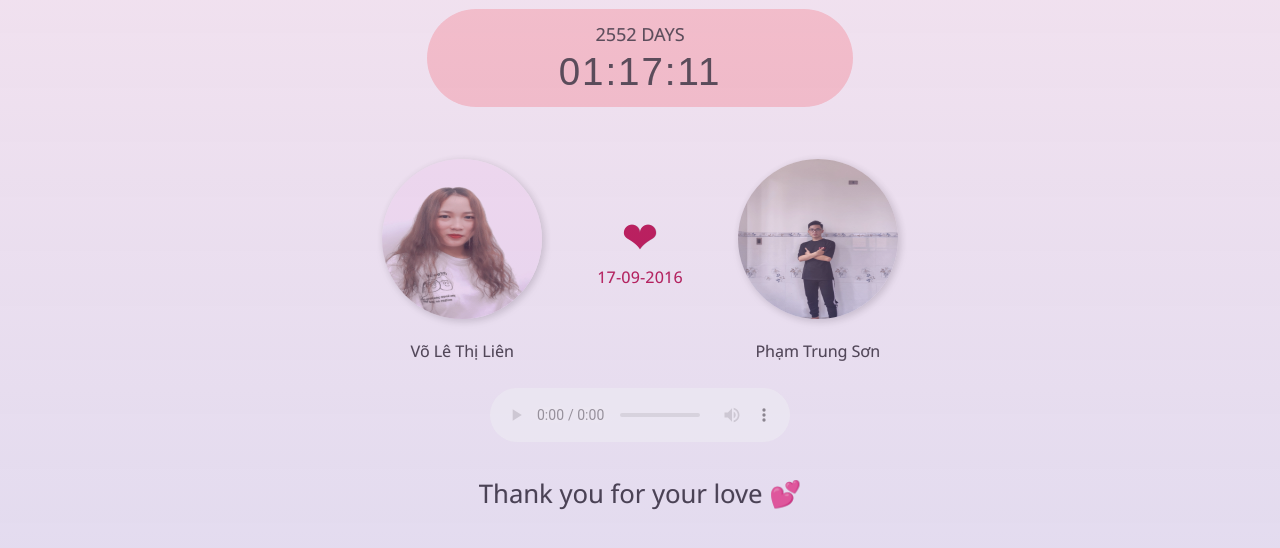
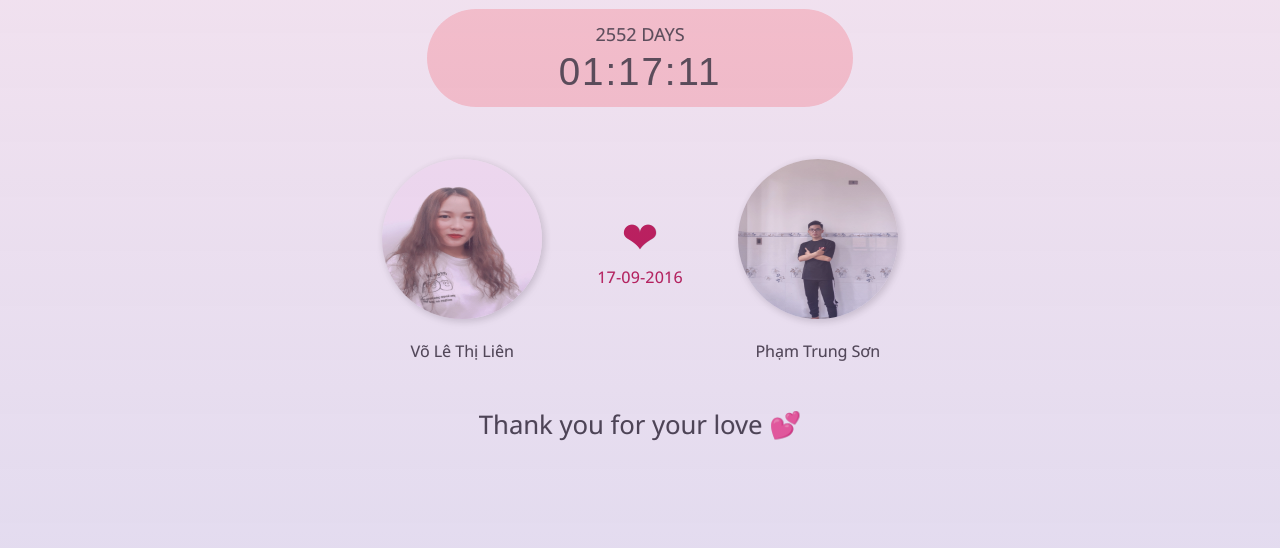
Before and after one commit to tomtit1006/love, a plain HTML site: page index.html in a window 1280 px wide. Shown: the part 144-692 px from the top of the page. Drawn offline with Linux system fonts and the light colour scheme.

Commit message:
change music

```diff
--- a/index.html
+++ b/index.html
@@ -33,9 +33,10 @@
                   </div>
             </div>
 
-            <div id="music">
-                  <audio loop autoplay controls>Your browser does not support the audio element.</audio>
-            </div>
+            <audio id="music" autoplay loop>
+                  <source src="ido.mp3" type="audio/mpeg">
+                  Your browser does not support the audio element.
+            </audio>
             <footer>Thank you for your love 💕</footer>
       </div>
 
```
Also changed, not shown: 1 other file.
